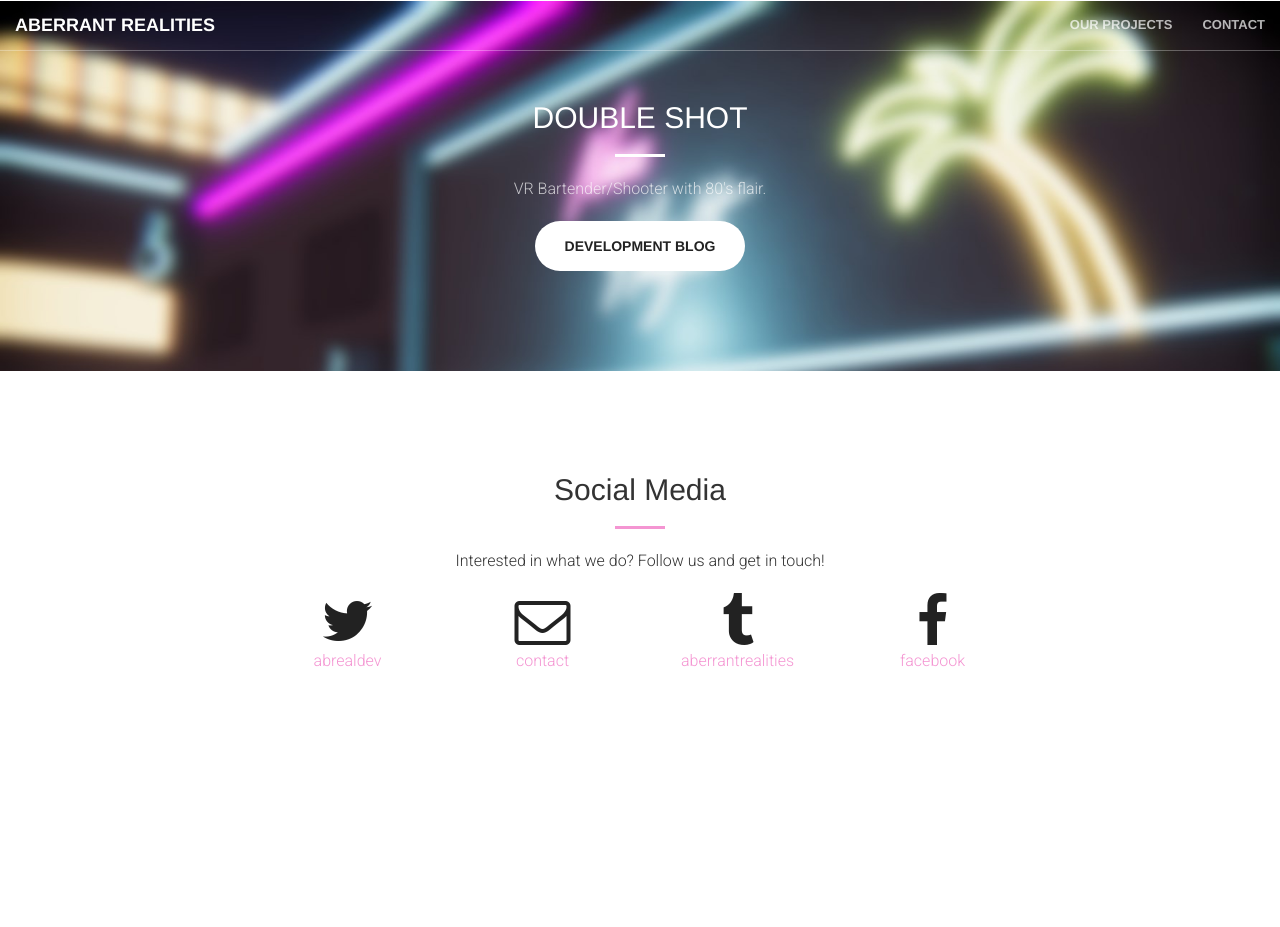
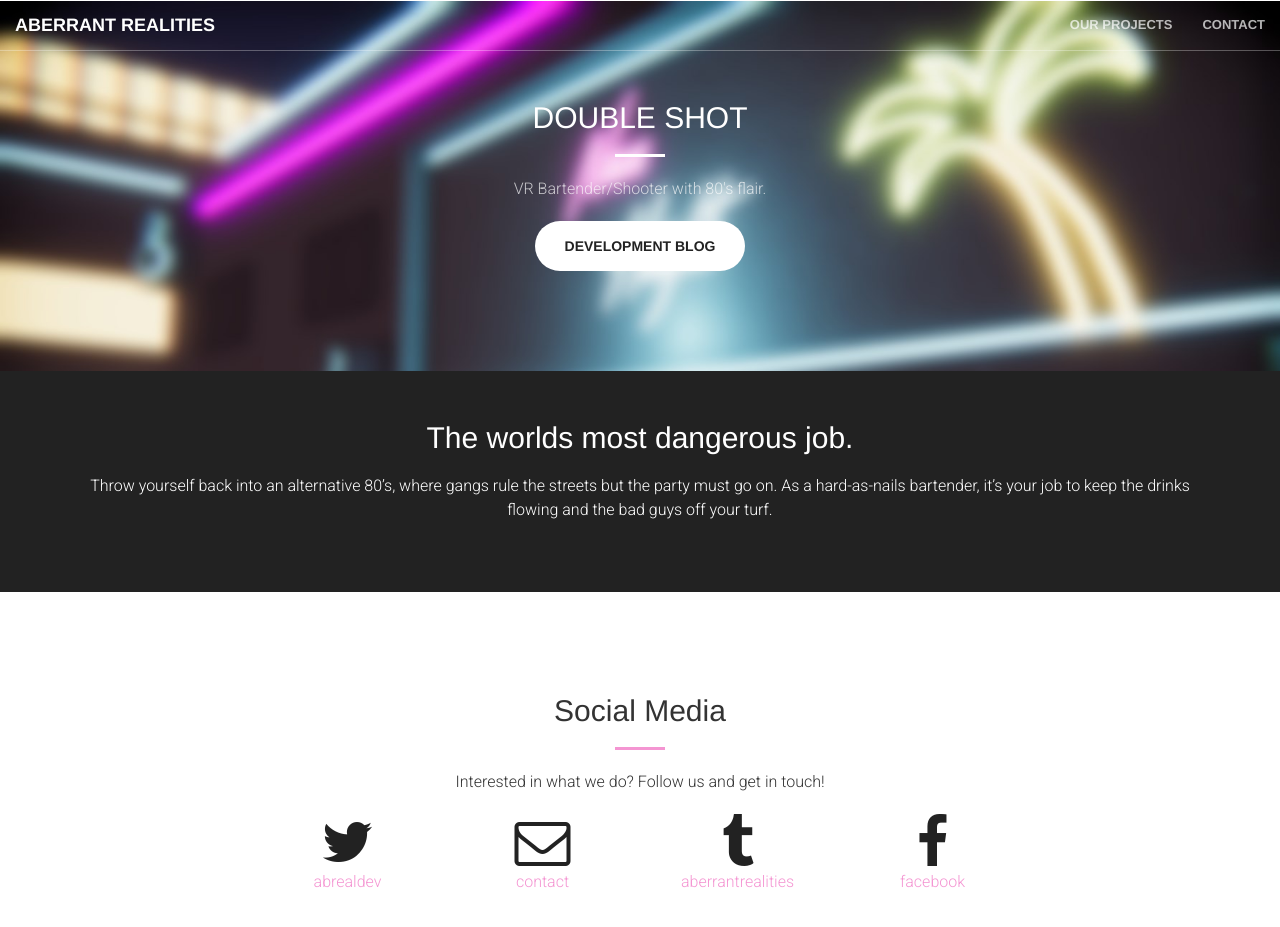
Before and after one commit to aberrantrealities/aberrantrealities.github.io, a Jekyll site: the page built from double-shot.html, in a window 1280 px wide and 1014 px high. Shown: the top 927 px of the window. Built offline with Jekyll 4.4.1, drawn with Linux system fonts in a browser that asks for light colours; some web fonts are replaced.

Commit message:
new areas

```diff
--- a/_layouts/projectpage.html
+++ b/_layouts/projectpage.html
@@ -27,6 +27,15 @@
         </div>
     </div>
   </section>
+  <aside class="bg-dark">
+    <div class="container text-center">
+        <div class="call-to-action">
+            <h2>The worlds most dangerous job.</h2>
+            <p>Throw yourself back into an alternative 80’s, where gangs rule the streets but the party must go on. As a hard-as-nails bartender, it’s your job to keep the drinks flowing and the bad guys off your turf. </p>
+        </div>
+    </div>
+</aside>
+
   <div class="container-fluid">
       <div class="row no-gutter">
          <div class="col-lg-4 col-sm-6"><div class='gfyitem' data-id='ImpassionedBareKillifish' data-responsive='true'></div></div>
```
Also changed, not shown: _layouts/call-to-action-ds.html (added, +12 -0 lines).
